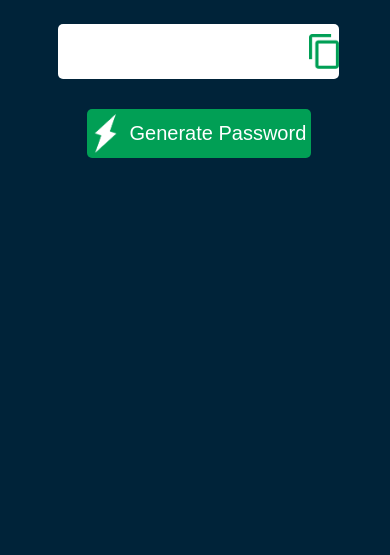
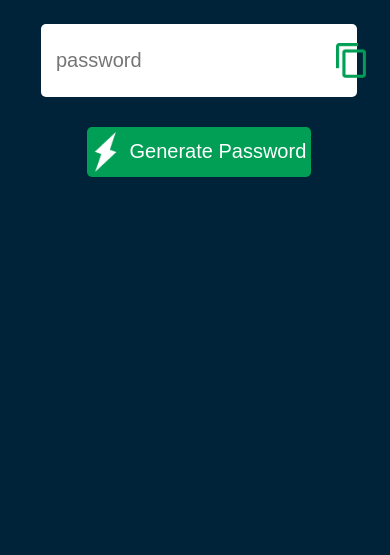
Before and after one commit to Rathod-Deven/Password-generator, a plain HTML site: page index.html in a window 390 px wide. Shown: the part 289-844 px from the top of the page. Drawn offline with Linux system fonts and the light colour scheme.

Commit message:
Add files via upload

```diff
--- a/style.css
+++ b/style.css
@@ -77,11 +77,12 @@ body{
     }
 
     .display input {
-        font-size: 0px;
+        font-size: 20px;
+        padding: 15px;
     }
 
     .display {
-    width: 80%;
+    width: 90%;
     padding: 10px 0px;
     }
 
```
